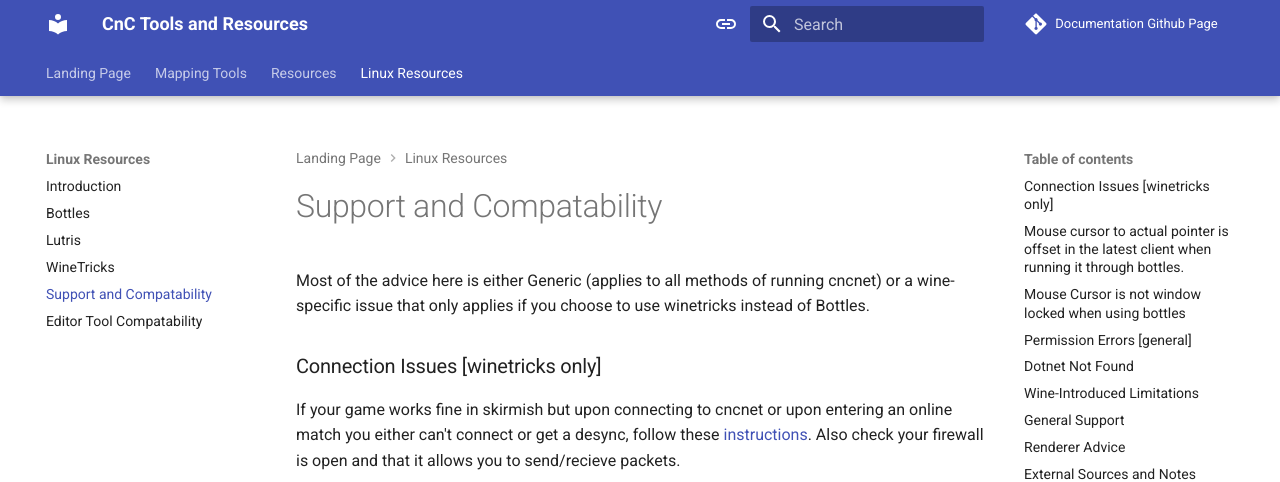
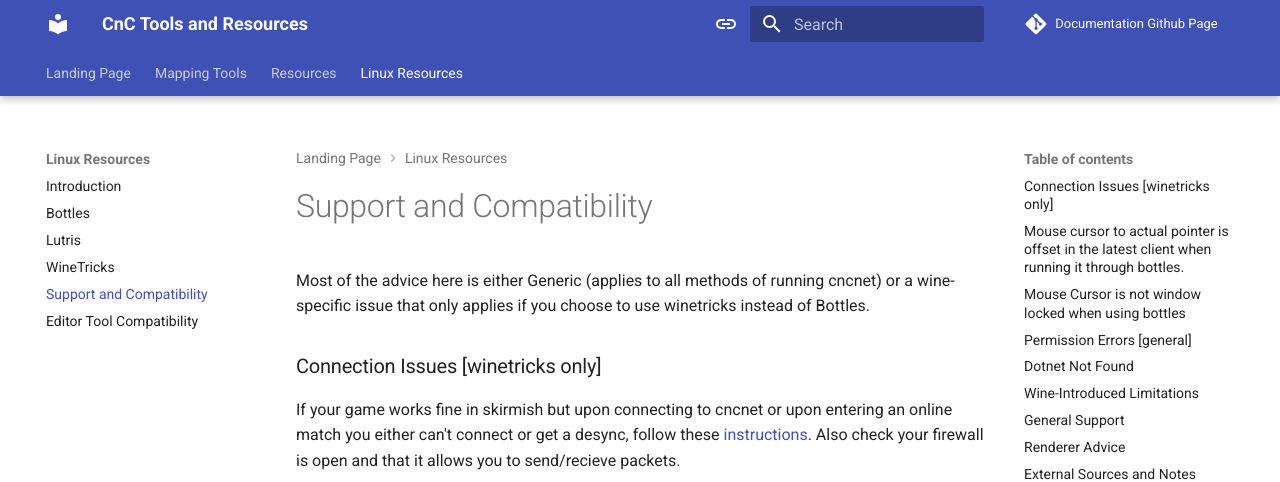
Before and after one commit to CatTanker/cnc_map_tool_guide, an MkDocs documentation site: the page built from docs/linuxsupport.md, in a window 1280 px wide and 900 px high. Shown: the top 482 px of the window. Built offline with MkDocs 1.6.1 and Material for MkDocs 9.7.7, drawn with Linux system fonts in a browser that asks for light colours; comment, search, counter and statistics services are not loaded; some of the changed text lies outside the part shown.

Commit message:
guess i cant spell still

```diff
--- a/mkdocs.yml
+++ b/mkdocs.yml
@@ -86,8 +86,8 @@
     - 'Bottles': 'bottles.md'
     - 'Lutris' : 'lutris.md'
     - 'WineTricks' : 'winetricks.md'
-    - 'Support and Compatability' : 'linuxsupport.md'
-    - 'Editor Tool Compatability' : 'linuxtools.md'
+    - 'Support and Compatibility' : 'linuxsupport.md'
+    - 'Editor Tool Compatibility' : 'linuxtools.md'
 extra:
   analytics:
     provider: google
```
